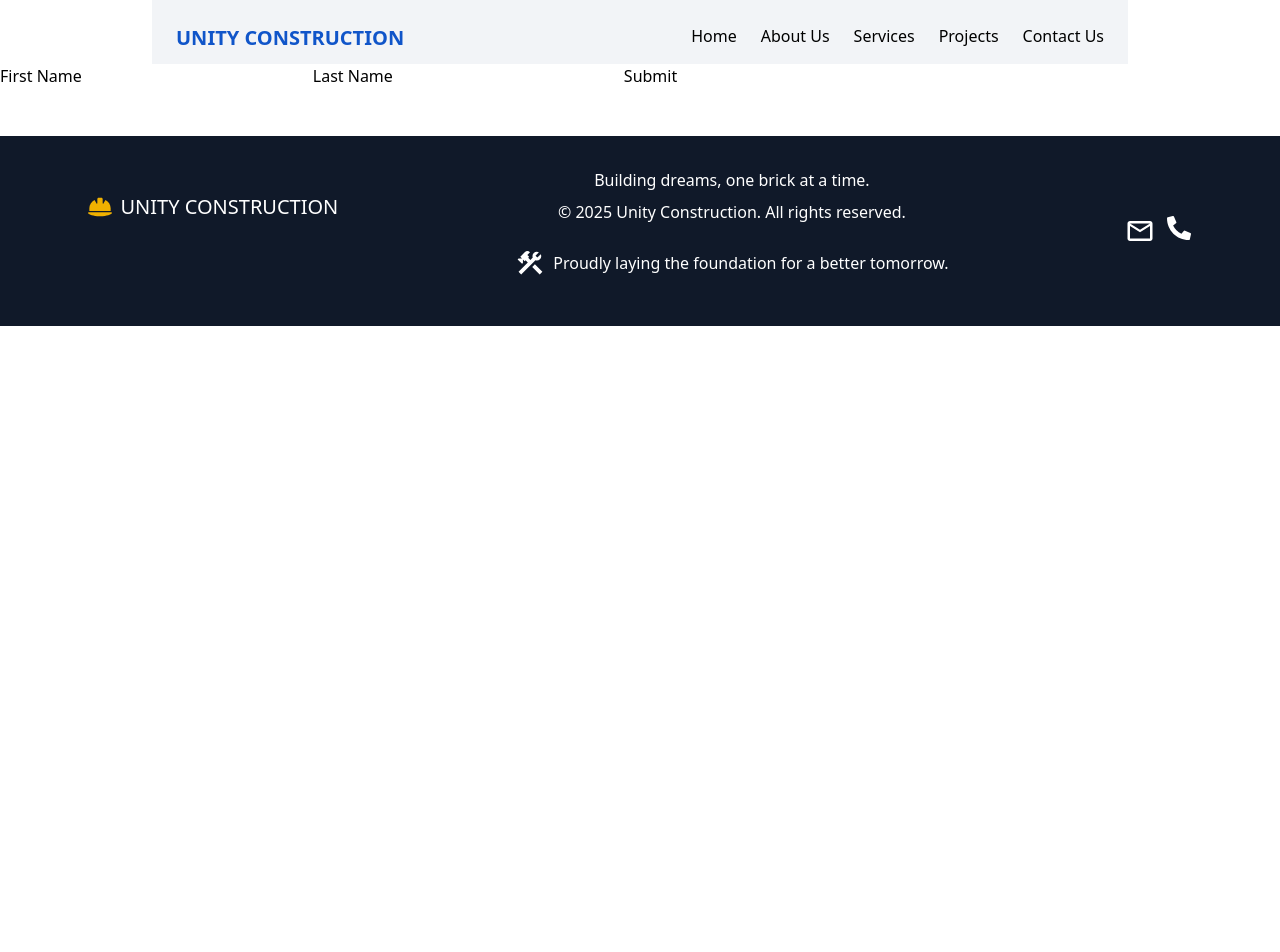
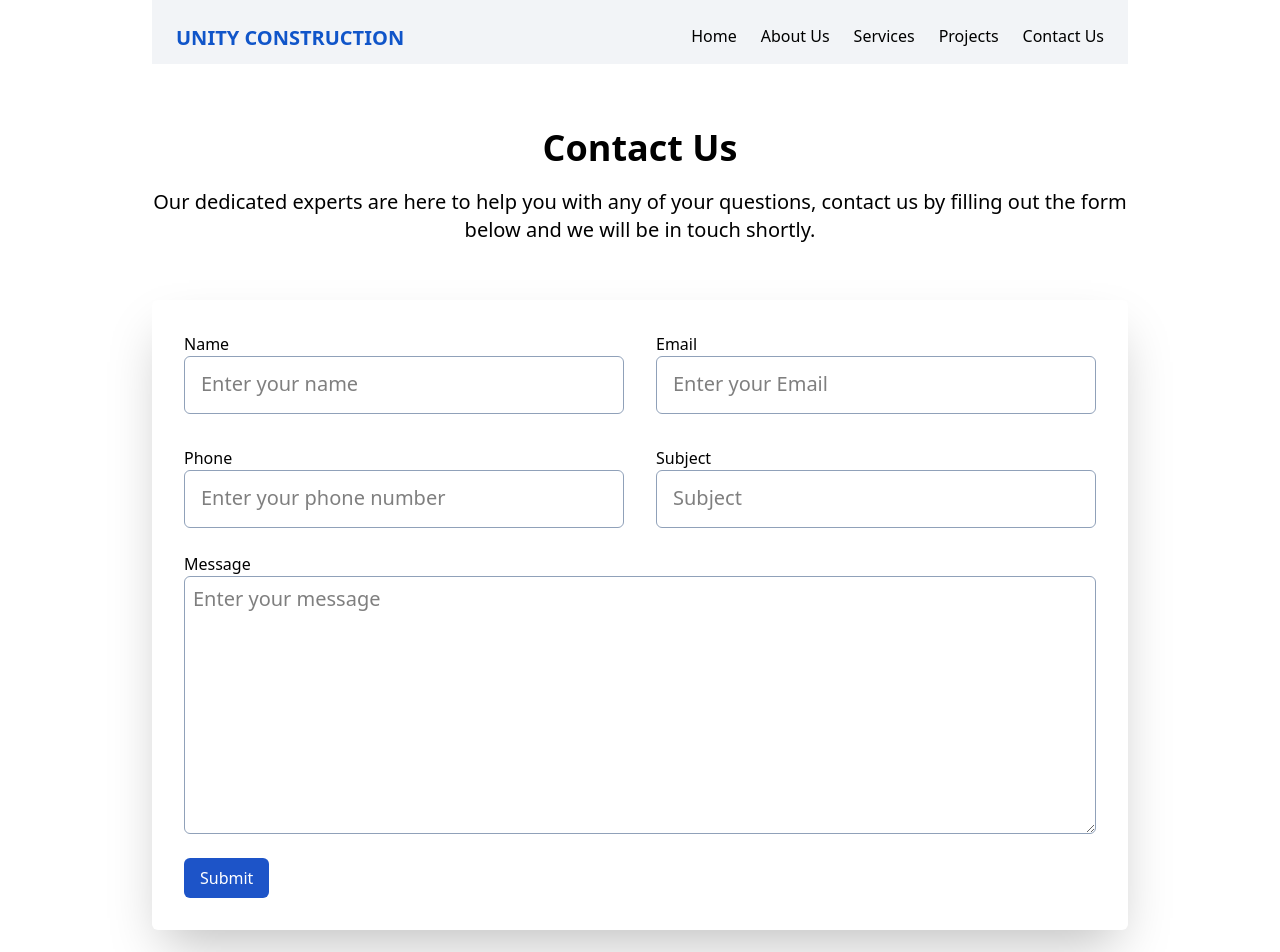
Before and after one commit to amitpaudell/ConstructionBasedProject, a React app in the folder frontend/: page /contact in a window 1280 px wide. Shown: the top 952 px of the page. Before the commit the page ends 800 px from the top, so only its background shows below. Built offline with nearby package versions, Linux system fonts and the light colour scheme; the HTML template or start-up script is replaced by a standard one.

Commit message:
contact us page ui

```diff
--- a/frontend/src/pages/ContactUs.jsx
+++ b/frontend/src/pages/ContactUs.jsx
@@ -14,7 +14,21 @@ function ContactUs() {
   }
   return (
     <div>
-      <form action="" onSubmit={handleSubmit(onSubmit)}>
+      {/* Top Section */}
+      <div>
+        <div className="mt-16 container mx-auto flex flex-col space-y-5">
+          <h1 className="font-bold mx-auto text-4xl ">Contact Us</h1>
+          <p className="text-center mx-auto text-xl">
+            Our dedicated experts are here to help you with any of your
+            questions, contact us by filling out the form below and we will be
+            in touch shortly.
+          </p>
+        </div>
+      </div>
+
+      {/* Form Section */}
+      <div className="mt-14 container mx-auto  border-slate-400 shadow-2xl rounded-md p-8">
+        {/* <form action="" onSubmit={handleSubmit(onSubmit)}>
           <label htmlFor="">First Name</label>
           <input
             className={errors.firstName ? 'border-red-500' : ''}
@@ -44,7 +58,70 @@ function ContactUs() {
             disabled={isSubmitting}
             value={isSubmitting ? 'Submitting' : 'Submit'}
           />
+        </form> */}
+
+        <form action="">
+          {/* Grid Section */}
+          <div className="grid grid-cols-1 md:grid-cols-2 gap-8">
+            <div className="flex flex-col">
+              <label htmlFor="">Name</label>
+              <input
+                type="text"
+                placeholder="Enter your name"
+                className="border border-slate-400 px-4 py-4 rounded-md placeholder:text-xl placeholder:-ml-8"
+              />
+            </div>
+
+            <div className="flex flex-col">
+              <label htmlFor="">Email</label>
+              <input
+                type="text"
+                placeholder="Enter your Email"
+                className="border border-slate-400 px-4 py-4 rounded-md placeholder:text-xl placeholder:-ml-8"
+              />
+            </div>
+
+            <div className="flex flex-col">
+              <label htmlFor="">Phone</label>
+              <input
+                type="text"
+                placeholder="Enter your phone number"
+                className="border border-slate-400 px-4 py-4 rounded-md placeholder:text-xl placeholder:-ml-8"
+              />
+            </div>
+
+            <div className="flex flex-col">
+              <label htmlFor="">Subject</label>
+              <input
+                type="text"
+                placeholder="Subject"
+                className="border border-slate-400 px-4 py-4 rounded-md placeholder:text-xl placeholder:-ml-8"
+              />
+            </div>
+          </div>
+
+          <div className="flex flex-col mt-6">
+            <label htmlFor="">Message</label>
+            <textarea
+              name=""
+              id=""
+              cols="30"
+              rows="10"
+              placeholder="Enter your message"
+              className="border border-slate-400 px-2 py-2 rounded-md placeholder:text-xl "
+            ></textarea>
+          </div>
+
+          <div className="mt-6">
+            <input
+              type="submit"
+              name=""
+              id=""
+              className="bg-[#1d54c8] text-white px-4 py-2 rounded-md cursor-pointer"
+            />
+          </div>
         </form>
+      </div>
     </div>
   );
 }
```
Lines whose indentation alone changed are shown as unchanged.
